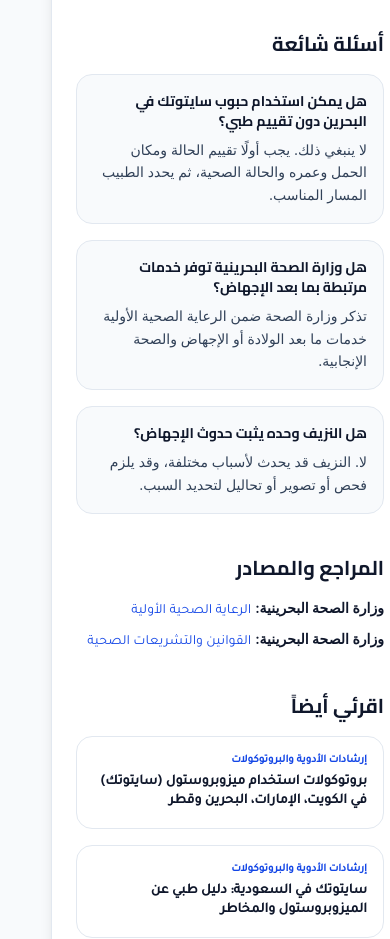
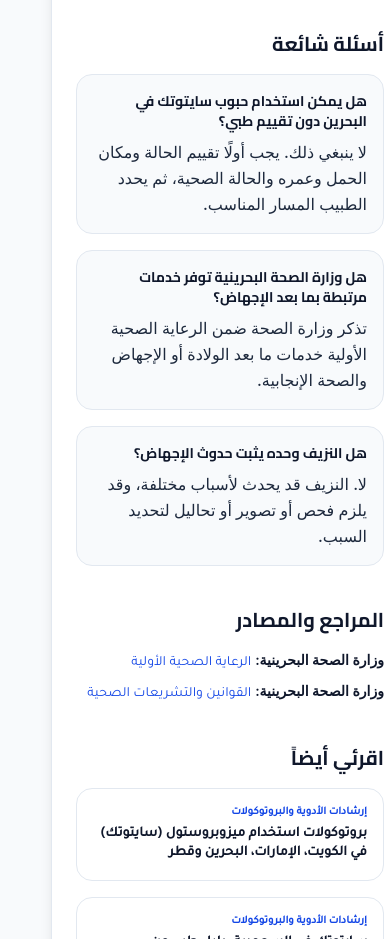
Before and after one commit to femseha/femseha, a React (Vite) app: page /articles/abortion-medicines-bahrain-medical-guide in a window 390 px wide. Shown: the part 3940-4879 px from the top of the page. Built offline with nearby package versions, Linux system fonts and the light colour scheme.

Commit message:
style: strengthen article readability and mobile text size

```diff
--- a/src/pages/ArticleView.tsx
+++ b/src/pages/ArticleView.tsx
@@ -270,7 +270,7 @@ export default function ArticleView() {
           </figure>
         )}
 
-        <div className="prose prose-slate max-w-none text-slate-700 leading-relaxed space-y-4 text-base">
+        <div className="prose prose-slate max-w-none text-slate-800 leading-relaxed space-y-4 text-base">
           <p className="font-semibold text-slate-800 text-lg leading-relaxed bg-sky-50 p-4 rounded-2xl border-r-4 border-sky-500">
             {article.summary}
           </p>
@@ -289,7 +289,7 @@ export default function ArticleView() {
               {article.faq.map((f, i) => (
                 <div key={i} className="border border-slate-200 bg-slate-50 rounded-2xl p-4">
                   <h3 className="font-bold text-slate-900 text-sm mb-2">{f.q}</h3>
-                  <p className="text-sm text-slate-700 leading-relaxed">{f.a}</p>
+                  <p className="text-base text-slate-800 leading-relaxed font-medium">{f.a}</p>
                 </div>
               ))}
             </div>
```
